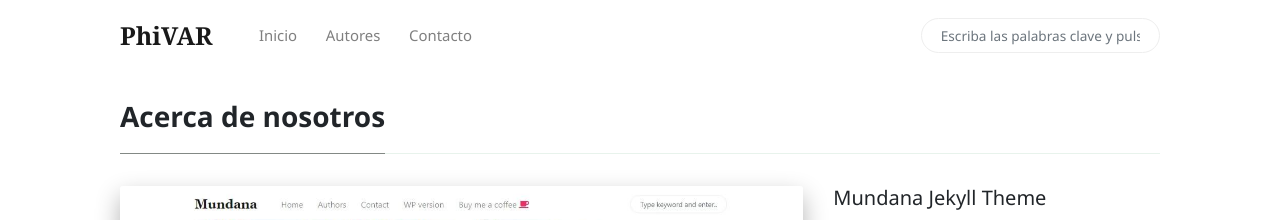
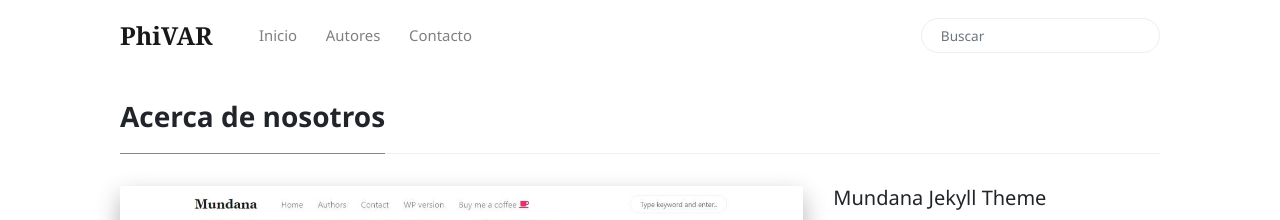
Before and after one commit to FrancisIron/phivar, a Jekyll site: the page built from _pages/about.md, in a window 1280 px wide. Shown: the top 220 px of the page. Built offline with Jekyll 4.4.1, drawn with Linux system fonts in a browser that asks for light colours; nearby versions of some CDN libraries; comment, search, counter and statistics services are not loaded.

Commit message:
Buscar )O)

```diff
--- a/_includes/search-lunr.html
+++ b/_includes/search-lunr.html
@@ -77,5 +77,5 @@
 
 
 <form class="bd-search hidden-sm-down" onSubmit="return lunr_search(document.getElementById('lunrsearch').value);">
-<input type="text" class="form-control text-small"  id="lunrsearch" name="q" value="" placeholder="Escriba las palabras clave y pulse enter....">
+<input type="text" class="form-control text-small"  id="lunrsearch" name="q" value="" placeholder="Buscar">
 </form>
```
